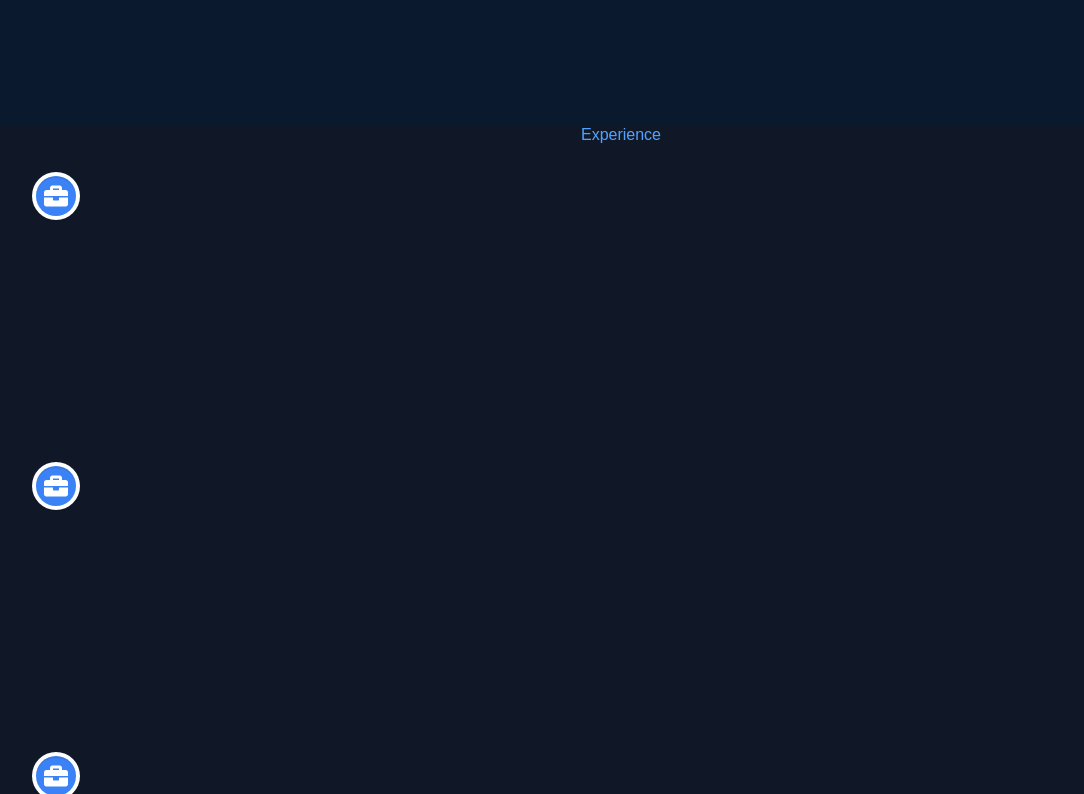
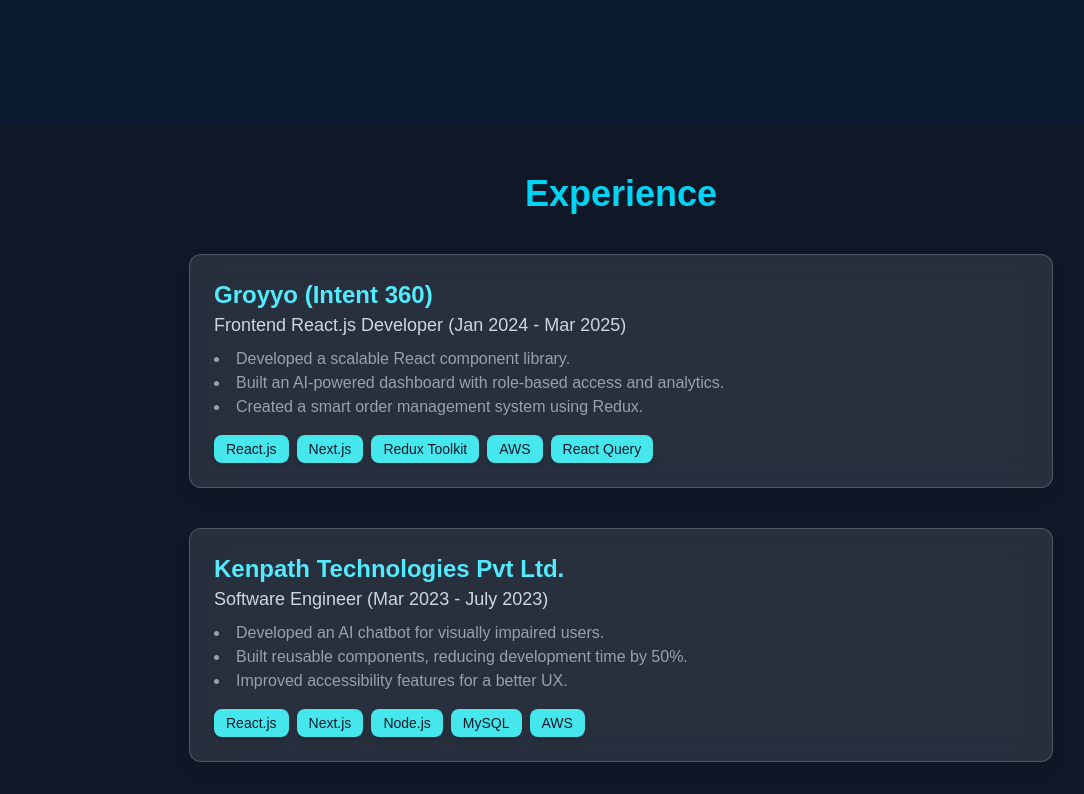
Before and after one commit to nithinRaj031197/next-portfolio, a Next.js app: page / in a window 1280 px wide. Shown: the part 786-1580 px from the top of the page, without its empty margins (19-1103 px from the left). Built offline with nearby package versions, Linux system fonts and the light colour scheme.

Commit message:
feat: Experience sections

```diff
--- a/app/globals.css
+++ b/app/globals.css
@@ -1,6 +1,4 @@
 @import "tailwindcss";
-@import "tailwindcss/preflight";
-@import "tailwindcss/utilities";
 
 :root {
   --background: #0b192e;
--- a/app/page.js
+++ b/app/page.js
@@ -7,7 +7,7 @@
   return (
     <>
       <Header showLogo={true} />
-      <main style={{ paddingTop: "7rem" }} className="pt-[80px]">
+      <main style={{ paddingTop: "7rem" }}>
         <section className="z-50">
           <Hero />
         </section>
--- /dev/null
+++ b/components/Card.jsx
@@ -0,0 +1,28 @@
+import React from "react";
+
+const Card = ({ color, children, className }) => {
+  const handleMouseMove = (e) => {
+    const card = e.currentTarget;
+    const x = e.clientX - card.getBoundingClientRect().left;
+    const y = e.clientY - card.getBoundingClientRect().top;
+
+    card.style.setProperty("--x", `${x}px`);
+    card.style.setProperty("--y", `${y}px`);
+  };
+
+  return (
+    <div
+      className={`relative w-80 h-96 bg-gray-800 rounded-2xl overflow-hidden group ${className}`}
+      style={{ "--clr": color }}
+      onMouseMove={handleMouseMove}
+    >
+      {/* Glow effect */}
+      <div className="absolute w-[400px] h-[400px] bg-[radial-gradient(var(--clr),transparent,transparent)] opacity-0 transition-opacity duration-500 group-hover:opacity-100 top-[var(--y)] left-[var(--x)] -translate-x-1/2 -translate-y-1/2" />
+
+      {/* Card content */}
+      <div className="absolute inset-1 bg-gray-900/50 rounded-2xl flex items-center justify-center p-4 text-white">{children}</div>
+    </div>
+  );
+};
+
+export default Card;
--- a/components/Experience.jsx
+++ b/components/Experience.jsx
@@ -1,14 +1,11 @@
 "use client";
 
-import { VerticalTimeline, VerticalTimelineElement } from "react-vertical-timeline-component";
-import "react-vertical-timeline-component/style.min.css";
-import { FaBriefcase } from "react-icons/fa";
-import { FaCalendarAlt } from "react-icons/fa";
+import { motion } from "framer-motion";
 
 const experiences = [
   {
     name: "Groyyo (Intent 360)",
-    role: "React Developer",
+    role: "Frontend React.js Developer",
     start: "Jan 2024",
     end: "Mar 2025",
     shortDescription: [
@@ -16,7 +13,7 @@
       "Built an AI-powered dashboard with role-based access and analytics.",
       "Created a smart order management system using Redux.",
     ],
-    techStack: ["React.js", "Redux Toolkit", "AWS", "React Query"],
+    techStack: ["React.js", "Next.js", "Redux Toolkit", "AWS", "React Query"],
   },
   {
     name: "Kenpath Technologies Pvt Ltd.",
@@ -46,45 +43,43 @@
 
 const Experience = () => {
   return (
-    <div className="bg-gray-900 text-white py-16 px-4">
-      <h2 className="text-4xl font-bold text-center mb-12 text-blue-400">Experience</h2>
+    <div className="flex flex-col items-center w-full py-12 bg-gray-900 text-white relative">
+      {/* Background Glow Effect */}
+      <div className="absolute  blur-[100px] opacity-70 pointer-events-none"></div>
 
-      <VerticalTimeline animate={true} layout="1-column" lineColor="#3b82f6">
+      <h2 className="text-4xl font-bold mb-10 text-cyan-400">Experience</h2>
+
+      <div className="relative w-full max-w-4xl px-4">
         {experiences.map((exp, index) => (
-          <VerticalTimelineElement
+          <motion.div
             key={index}
-            className="vertical-timeline-element--work"
-            contentStyle={{
-              background: "#1f2937", // Tailwind Gray-800
-              color: "#fff",
-              borderRadius: "10px",
-            }}
-            contentArrowStyle={{ borderRight: "7px solid #1f2937" }}
-            date={`${exp.start} - ${exp.end}`}
-            iconStyle={{ background: "#3b82f6", color: "#fff" }}
-            icon={<FaBriefcase />}
+            initial={{ opacity: 0, x: -50 }}
+            whileInView={{ opacity: 1, x: 0 }}
+            transition={{ duration: 0.5, delay: index * 0.2 }}
+            viewport={{ once: true }}
+            className="mb-10 relative"
           >
-            <h3 className="text-2xl font-semibold">{exp.name}</h3>
-            <p className="text-lg text-blue-300">{exp.role}</p>
-
-            <ul className="mt-3 list-disc pl-5 space-y-2 text-gray-300">
-              {exp.shortDescription.map((desc, i) => (
-                <li key={i}>{desc}</li>
-              ))}
-            </ul>
-
-            {exp.techStack && (
-              <div className="mt-3 flex flex-wrap gap-2">
+            <div className="backdrop-blur-lg bg-white/10 border border-white/20 p-6 rounded-xl shadow-lg">
+              <h3 className="text-2xl font-semibold text-cyan-300">{exp.name}</h3>
+              <p className="text-lg text-gray-300">
+                {exp.role} ({exp.start} - {exp.end})
+              </p>
+              <ul className="list-disc list-inside text-gray-400 mt-2">
+                {exp.shortDescription.map((desc, i) => (
+                  <li key={i}>{desc}</li>
+                ))}
+              </ul>
+              <div className="flex flex-wrap gap-2 mt-4">
                 {exp.techStack.map((tech, i) => (
-                  <span key={i} className="px-2 py-1 bg-blue-600 rounded text-xs">
+                  <span key={i} className="bg-[#45e7ec] text-gray-900 text-sm px-3 py-1 rounded-lg shadow-md">
                     {tech}
                   </span>
                 ))}
               </div>
-            )}
-          </VerticalTimelineElement>
+            </div>
+          </motion.div>
         ))}
-      </VerticalTimeline>
+      </div>
     </div>
   );
 };
--- a/components/Header.jsx
+++ b/components/Header.jsx
@@ -11,23 +11,21 @@
   const [isOpen, setIsOpen] = useState(false);
 
   return (
-    <header className="sm:backdrop-blur-lg fixed w-full top-0 left-0 bg-transparent flex items-center justify-between px-6 py-4 z-50 header">
-      {/* Logo */}
+    <header
+      className={`${!isOpen && " backdrop-blur-lg"} fixed w-full top-0 left-0 bg-transparent flex items-center justify-between px-6 py-4 z-50 header`}
+    >
       <motion.div initial={{ opacity: 0 }} animate={{ opacity: 1 }} transition={{ duration: 1 }}>
         <Logo className="w-12 h-12" />
       </motion.div>
 
-      {/* Navigation (Hidden on small screens) */}
       <nav className="hidden md:flex">
         <Navigation />
       </nav>
 
-      {/* Hamburger Menu Button (Only visible on mobile) */}
       <button className="md:hidden" onClick={() => setIsOpen(true)} aria-label="Open Menu">
         <IoMenu className="w-8 h-8 text-white" />
       </button>
 
-      {/* Mobile Navigation Drawer */}
       <MobileNav isOpen={isOpen} closeMenu={() => setIsOpen(false)} />
     </header>
   );
@@ -46,12 +44,10 @@
           exit={{ x: "100%" }}
           transition={{ duration: 0.3 }}
         >
-          {/* Close Button */}
           <button className="absolute top-6 right-6 text-white" onClick={closeMenu} aria-label="Close Menu">
             <RiCloseLargeFill className="w-8 h-8" />
           </button>
 
-          {/* Mobile Navigation Links */}
           <nav style={{ paddingTop: "10rem" }}>
             <ul className="flex flex-col gap-6 text-white text-lg">
               <li>
@@ -65,20 +61,20 @@
               </li>
               <li>
                 <a
+                  href="#experience"
+                  style={{ color: "#45e7ec", textTransform: "uppercase", fontSize: "14px", fontWeight: 600, letterSpacing: "1px" }}
+                  onClick={closeMenu}
+                >
+                  Experience
+                </a>
+              </li>
+              <li>
+                <a
                   href="#projects"
                   style={{ color: "#45e7ec", textTransform: "uppercase", fontSize: "14px", fontWeight: 600, letterSpacing: "1px" }}
                   onClick={closeMenu}
                 >
                   Projects
-                </a>
-              </li>
-              <li>
-                <a
-                  href="#contact"
-                  style={{ color: "#45e7ec", textTransform: "uppercase", fontSize: "14px", fontWeight: 600, letterSpacing: "1px" }}
-                  onClick={closeMenu}
-                >
-                  Contact
                 </a>
               </li>
             </ul>
--- a/package.json
+++ b/package.json
@@ -19,9 +19,9 @@
   },
   "devDependencies": {
     "@eslint/eslintrc": "^3",
-    "@tailwindcss/postcss": "^4",
+    "@tailwindcss/postcss": "^4.0.14",
     "eslint": "^9",
     "eslint-config-next": "15.2.2",
-    "tailwindcss": "^4"
+    "tailwindcss": "^4.0.14"
   }
 }
```
Also changed, not shown: 1 other file (tests, documents, lock files or other folders).
